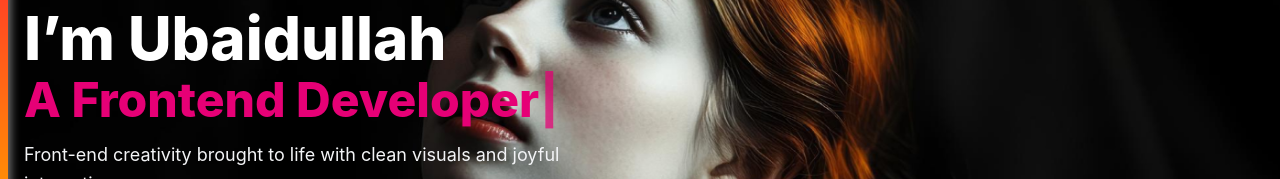
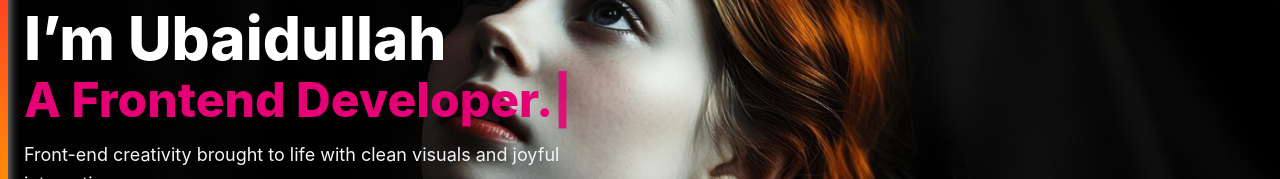
Before and after one commit to Ubaidullah-Web-Dev/React-Portfolio, a React (Vite) app: page / in a window 1280 px wide. Shown: the part 183-362 px from the top of the page. Built offline with nearby package versions, Linux system fonts and the light colour scheme.

Commit message:
Fixed some errors

```diff
--- a/src/Components/Hero.jsx
+++ b/src/Components/Hero.jsx
@@ -20,9 +20,9 @@ function Hero() {
         <h2 className="text-4xl md:text-5xl font-extrabold text-pink-600">
           <ReactTyped
             strings={[
-              "A Web Developer",
-              "A Frontend Developer",
-              "A Creative Thinker",
+              "A Web Developer.",
+              "A Frontend Developer.",
+              "A Creative Thinker.",
             ]}
             typeSpeed={70}
             backSpeed={40}
```
